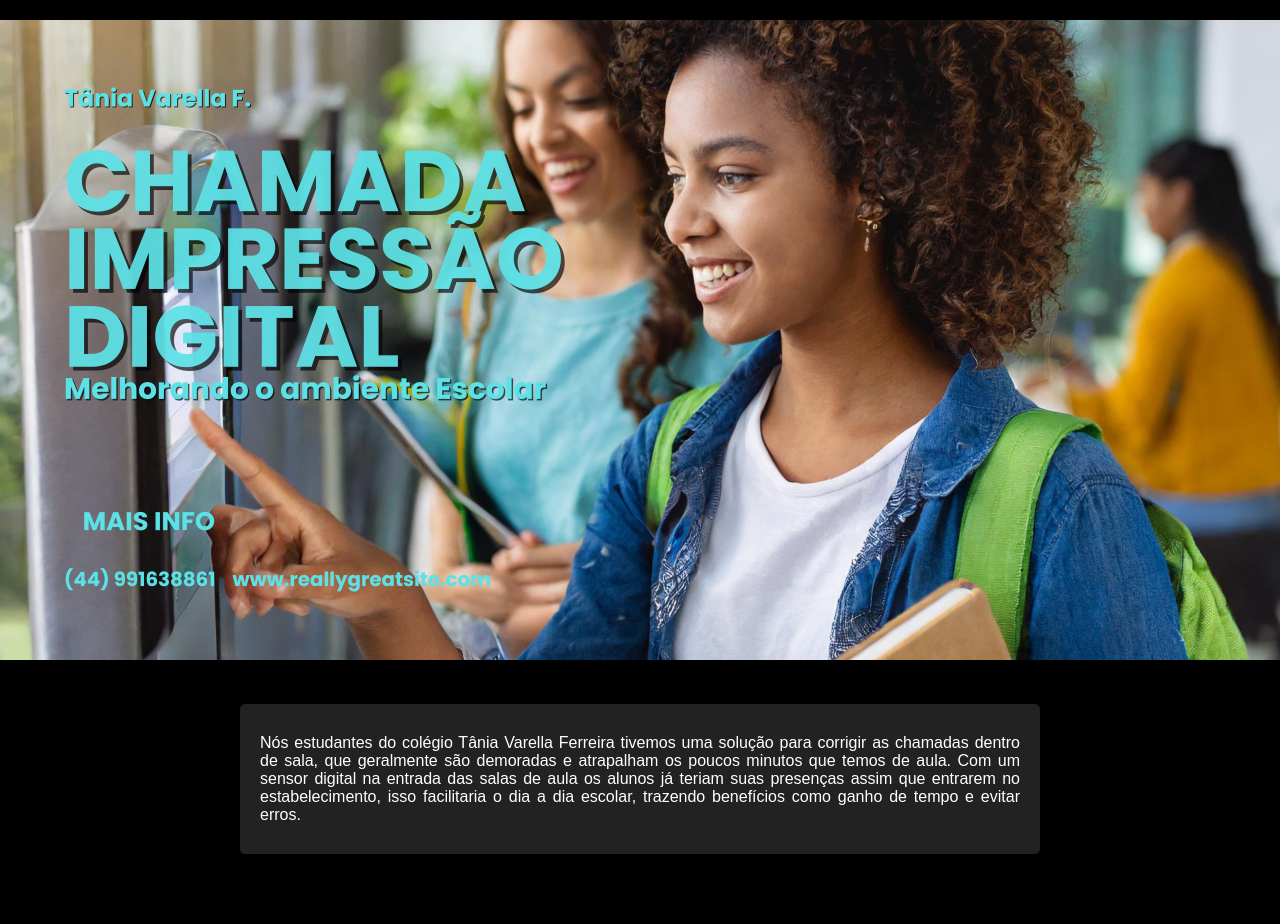
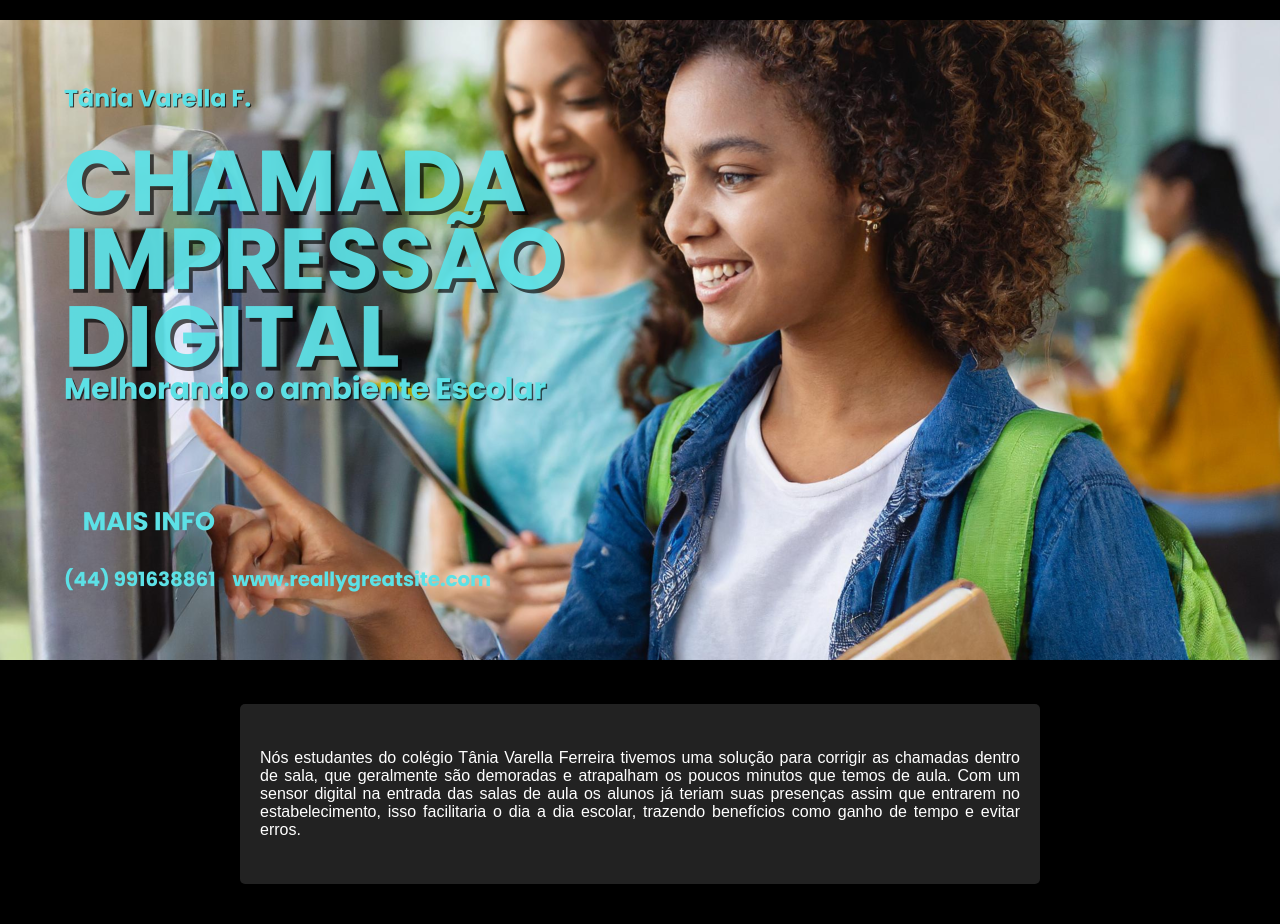
Before and after one commit to Mikessz/SiteBannerQuimica, a plain HTML site: page index.html in a window 1280 px wide. Before the commit the page ends 894 px from the top, so only its background shows below. Drawn offline with Linux system fonts and the light colour scheme.

Commit message:
Update style.css

```diff
--- a/style.css
+++ b/style.css
@@ -31,7 +31,7 @@ header {
 }
 
 .message p {
-    margin: 10px 0;
+    margin: 25px 0;
 }
 
 .header-overlay {
```
